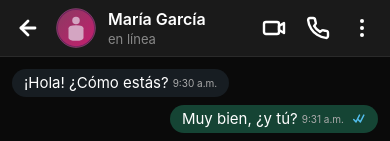
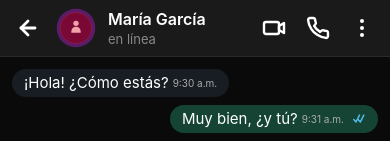
Before and after one commit to Iagm777/watsap, a React Native app in the folder WhatsApp/: screen / in a window 390 px wide. Shown: the top 141 px of the page. Built offline with nearby package versions, Linux system fonts and the light colour scheme.

Commit message:
Update avatar profile with new purple and pink design

```diff
--- a/WhatsApp/src/assets/icons/AvatarProfile.tsx
+++ b/WhatsApp/src/assets/icons/AvatarProfile.tsx
@@ -13,36 +13,30 @@
 export const AvatarProfile: React.FC<AvatarProfileProps> = ({ size = 48 }) => {
   return (
     <View style={[styles.avatarContainer, { width: size, height: size }]}>
-      <svg width={size} height={size} viewBox="0 0 128 128" fill="none" xmlns="http://www.w3.org/2000/svg">
-        {/* Fondo con degradado */}
-        <defs>
-          <linearGradient id="avatarGradient" x1="0%" y1="0%" x2="100%" y2="100%">
-            <stop offset="0%" stopColor="#8B3A62" />
-            <stop offset="100%" stopColor="#C41E6E" />
-          </linearGradient>
-          <radialGradient id="avatarRadial">
-            <stop offset="0%" stopColor="#A0476B" />
-            <stop offset="100%" stopColor="#6B1E5C" />
-          </radialGradient>
-        </defs>
+      <svg width={size} height={size} viewBox="0 0 120 120" fill="none" xmlns="http://www.w3.org/2000/svg">
+        {/* círculo exterior */}
+        <circle cx="60" cy="60" r="58" fill="#5B1B69"/>
 
-        {/* Círculo exterior */}
-        <circle cx="64" cy="64" r="62" fill="url(#avatarRadial)" stroke="#9B4E77" strokeWidth="2" />
+        {/* círculo medio */}
+        <circle cx="60" cy="60" r="48" fill="#7A0834"/>
 
-        {/* Círculo interior más oscuro */}
-        <circle cx="64" cy="64" r="58" fill="url(#avatarGradient)" />
+        {/* borde suave */}
+        <circle cx="60" cy="60" r="47"
+                stroke="#A45A7A"
+                strokeOpacity="0.5"
+                strokeWidth="1.5"/>
 
-        {/* Icono de usuario dentro */}
-        <g>
-          {/* Cabeza */}
-          <circle cx="64" cy="40" r="12" fill="#D4A5C2" />
+        {/* cabeza */}
+        <circle cx="60" cy="46" r="8" fill="#F2A0AB"/>
 
-          {/* Cuerpo/hombros */}
-          <path
-            d="M 40 65 Q 40 55 64 55 Q 88 55 88 65 L 88 95 Q 88 105 64 105 Q 40 105 40 95 Z"
-            fill="#D4A5C2"
-          />
-        </g>
+        {/* cuerpo */}
+        <path d="M46 71
+                 C46 61 52 56 60 56
+                 C68 56 74 61 74 71
+                 V74
+                 H46
+                 Z"
+              fill="#F2A0AB"/>
       </svg>
     </View>
   );
```
